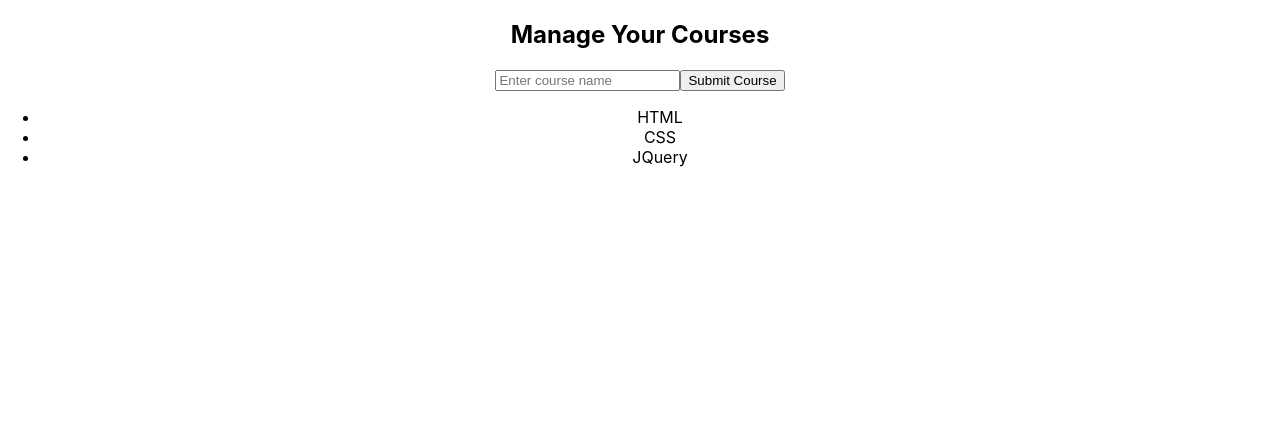
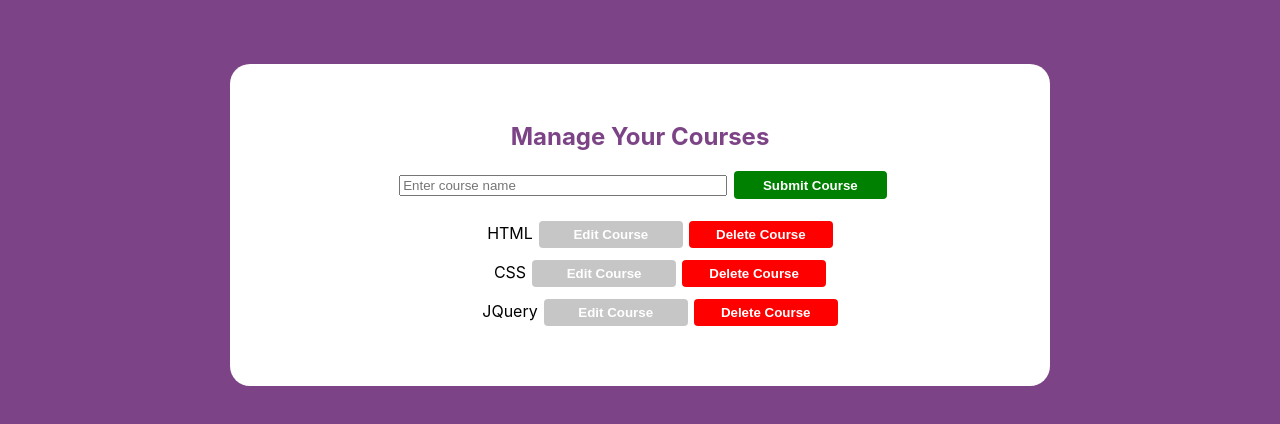
Before and after one commit to Gh-Adam/courses-react, a React (Create React App) app: page / in a window 1280 px wide. Shown: the top 424 px of the page. Built offline with nearby package versions, Linux system fonts and the light colour scheme.

Commit message:
Apply Delete Course & Update Course & Start Styling

```diff
--- a/src/App.css
+++ b/src/App.css
@@ -1,22 +1,68 @@
-.App {
+.app {
   text-align: center;
+  margin: 5% auto;
+  width: 50%;
+  padding: 3% 7%;
+  background: -moz-linear-gradient(90deg, #feac75 11%, #f4f60c 100%); /* FF3.6+ */
+  /* background: -webkit-gradient(
+    linear,
+    90deg,
+    color-stop(11%, FEAC75),
+    color-stop(100%, F4F60C)
+  ); Chrome,Safari4+ */
+  /* background: -webkit-linear-gradient(90deg, #feac75 11%, #f4f60c 100%); Chrome10+,Safari5.1+ */
+  /* background: -o-linear-gradient(90deg, #feac75 11%, #f4f60c 100%); Opera 11.10+ */
+  /* background: -ms-linear-gradient(90deg, #feac75 11%, #f4f60c 100%); IE10+ */
+  /* filter: progid:DXImageTransform.Microsoft.gradient(startColorstr='#1301FE', endColorstr='#F4F60C', GradientType='1'); for IE */
+  /* background: linear-gradient(90deg, #feac75 11%, #f4f60c 100%); W3C */
+  border-radius: 20px;
+  background: #fff;
 }
 
-.App-logo {
-  height: 40vmin;
+.app .title {
+  color: #7c4486;
 }
 
-.App-header {
-  background-color: #282c34;
-  min-height: 100vh;
-  display: flex;
-  flex-direction: column;
-  align-items: center;
-  justify-content: center;
-  font-size: calc(10px + 2vmin);
-  color: white;
+ul {
+  list-style: none;
 }
 
-.App-link {
-  color: #09d3ac;
+ul li {
+  padding: 1% 0;
 }
+
+input {
+  width: 50%;
+  margin-left: 1%;
+}
+
+button {
+  width: 24%;
+  margin-left: 1%;
+  border: none;
+  border-radius: 4px;
+}
+
+button {
+  color: white;
+  padding: 1%;
+  font-weight: 600;
+}
+.btn-gray {
+  background: #5555;
+  border-color: #5555;
+}
+
+.btn-green {
+  background: green;
+  border-color: green;
+}
+
+.btn-red {
+  background: red;
+  border-color: red;
+}
+/*
+.ml-1 {
+  margin-left: 1%;
+} */
--- a/src/App.js
+++ b/src/App.js
@@ -1,66 +1,78 @@
-import React, { Component } from "react";
+import React, { Component } from 'react'
 // import logo from "./logo.svg";
-import "./App.css";
-import CourseForm from "./components/course-form/course-form";
-import CoursesList from "./components/courses-list/courses-list";
+import './App.css'
+import CourseForm from './components/course-form/course-form'
+import CoursesList from './components/courses-list/courses-list'
 
 class App extends Component {
   state = {
-    courses: [{ name: "HTML" }, { name: "CSS" }, { name: "JQuery" }],
-    current: ""
-  };
+    courses: [{ name: 'HTML' }, { name: 'CSS' }, { name: 'JQuery' }],
+    current: '',
+  }
 
   handleEditForm = e => {
-    console.log("edit", e.target.value);
-    this.setState({ current: e.target.value });
-  };
+    console.log('edit', e.target.value)
+    this.setState({ current: e.target.value })
+  }
 
   handleSubmit = e => {
-    console.log("Form Submitted");
-    const { courses, current } = this.state;
-    courses.push({ name: current });
-    console.log("courses", courses);
-    this.setState({ courses, current: "" });
-    e.preventDefault();
-  };
+    console.log('Form Submitted')
+    e.preventDefault()
+    const { courses, current } = this.state
+    const exist = courses.find(c => c.name.toLowerCase() === current.toLowerCase())
+
+    // You can't add course is empty or exist before
+    if (current === '' || !!exist) {
+      return
+    }
+
+    courses.push({ name: current })
+    console.log('courses', courses)
+    this.setState({ courses, current: '' })
+  }
+
+  deleteCourse = index => {
+    console.log('delete index', index)
+    // debugger
+    const { courses } = this.state
+    courses.splice(index, 1)
+    this.setState({ courses })
+  }
+
+  updateCourse = (index, value) => {
+    const { courses } = this.state
+    courses[index].name = value
+    this.setState({ courses })
+  }
 
   render() {
-    const { courses } = this.state;
+    const { courses } = this.state
     const coursesList = courses.map((course, index) => {
       return (
         // <div>
         //   {index} - {course.name}
         // </div>
-        <CoursesList course={course} key={index} />
-      );
-    });
+        <CoursesList
+          course={course}
+          key={index}
+          index={index}
+          delete={this.deleteCourse}
+          update={this.updateCourse}
+        />
+      )
+    })
     return (
-      <section className="App">
-        <h2>Manage Your Courses</h2>
+      <section className="app">
+        <h2 className="title">Manage Your Courses</h2>
         <CourseForm
           editCourse={this.handleEditForm}
           submitCourse={this.handleSubmit}
           courseName={this.state.current}
         />
-        <ul>{coursesList}</ul>
-
-        {/* <header className="App-header">
-          <img src={logo} className="App-logo" alt="logo" />
-          <p>
-            Edit <code>src/App.js</code> and save to reload.
-          </p>
-          <a
-            className="App-link"
-            href="https://reactjs.org"
-            target="_blank"
-            rel="noopener noreferrer"
-          >
-            Learn React
-          </a>
-        </header> */}
+        {coursesList.length > 0 ? <ul>{coursesList}</ul> : <p>There is no courses yet.</p>}
       </section>
-    );
+    )
   }
 }
 
-export default App;
+export default App
--- a/src/components/course-form/course-form.js
+++ b/src/components/course-form/course-form.js
@@ -1,5 +1,7 @@
-import React from "react";
+import React from 'react'
 
+// TODO: Can't add an empty course
+// TODO: Can't add Exist Course Again
 const courseForm = props => {
   return (
     <form onSubmit={props.submitCourse}>
@@ -9,9 +11,11 @@ const courseForm = props => {
         onChange={props.editCourse}
         value={props.courseName}
       />
-      <button type="submit">Submit Course</button>
+      <button className="btn-green" type="submit">
+        Submit Course
+      </button>
     </form>
-  );
-};
+  )
+}
 
-export default courseForm;
+export default courseForm
--- a/src/components/courses-list/courses-list.js
+++ b/src/components/courses-list/courses-list.js
@@ -1,13 +1,66 @@
-import React, { Component, Fragment } from "react";
+import React, { Component, Fragment } from 'react'
 
 class CoursesList extends Component {
+  state = {
+    isEdit: false,
+  }
+
+  renderCourse = () => {
+    return (
+      <li>
+        {this.props.course.name}
+        <button
+          className="btn-gray"
+          onClick={() => {
+            this.toggleIsEdit()
+          }}
+        >
+          Edit Course
+        </button>
+        <button
+          className="btn-red"
+          onClick={() => {
+            this.props.delete(this.props.index)
+          }}
+        >
+          Delete Course
+        </button>
+      </li>
+    )
+  }
+
+  toggleIsEdit = () => {
+    const { isEdit } = this.state
+    this.setState({ isEdit: !isEdit })
+  }
+  submitUpdateForm = e => {
+    e.preventDefault()
+    if (this.input.value) {
+      this.props.update(this.props.index, this.input.value)
+    }
+    // update state
+    this.toggleIsEdit()
+  }
+
+  renderUpdateForm = () => {
+    return (
+      <form onSubmit={this.submitUpdateForm}>
+        <input
+          type="text"
+          defaultValue={this.props.course.name}
+          ref={val => {
+            this.input = val
+          }}
+        />
+        <button type="submit">Update Now</button>
+      </form>
+    )
+  }
+
   render() {
-    return (
-      <Fragment>
-        <li> {this.props.course.name}</li>
-      </Fragment>
-    );
+    const { isEdit } = this.state
+    return <Fragment>{isEdit ? this.renderUpdateForm() : this.renderCourse()}</Fragment>
   }
 }
 
-export default CoursesList;
+export default CoursesList
--- a/src/index.css
+++ b/src/index.css
@@ -1,13 +1,12 @@
 body {
   margin: 0;
-  font-family: -apple-system, BlinkMacSystemFont, "Segoe UI", "Roboto", "Oxygen",
-    "Ubuntu", "Cantarell", "Fira Sans", "Droid Sans", "Helvetica Neue",
-    sans-serif;
+  font-family: -apple-system, BlinkMacSystemFont, 'Segoe UI', 'Roboto', 'Oxygen', 'Ubuntu',
+    'Cantarell', 'Fira Sans', 'Droid Sans', 'Helvetica Neue', sans-serif;
   -webkit-font-smoothing: antialiased;
   -moz-osx-font-smoothing: grayscale;
+  background: #7c4486;
 }
 
 code {
-  font-family: source-code-pro, Menlo, Monaco, Consolas, "Courier New",
-    monospace;
+  font-family: source-code-pro, Menlo, Monaco, Consolas, 'Courier New', monospace;
 }
```
Also changed, not shown: 1 other file (tests, documents, lock files or other folders).
